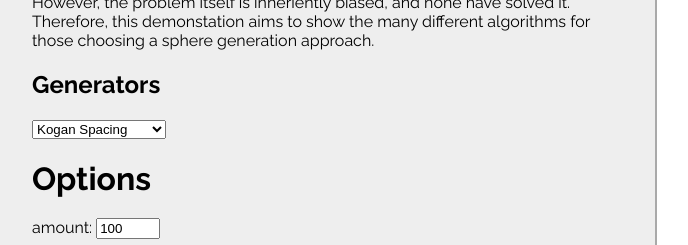
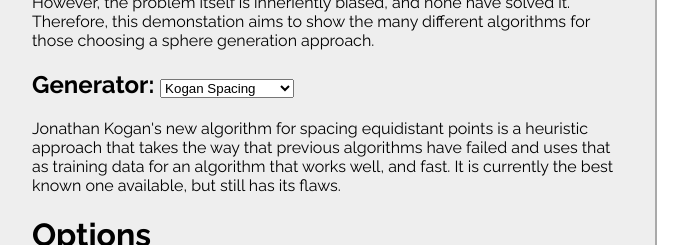
Before and after one commit to LeoDog896/point-sphere, a SvelteKit app: page / in a window 1280 px wide. Shown: the part 305-550 px from the top of the page, without its empty margins (0-688 px from the left). Built offline with nearby package versions, Linux system fonts and the light colour scheme.

Commit message:
feat: show generator information on sidebar

```diff
--- a/src/lib/methods/index.ts
+++ b/src/lib/methods/index.ts
@@ -85,7 +85,8 @@ export const generators: SphereGenerator[] = [
 		name: 'UV Sphere',
 		pure: true,
 		offset: [0, 0, 0],
-		description: "The UV Sphere is mainly meant to design a clean UV map for spheres, but it also is seldom used for point generation on spheres. However, it is barely accurate.",
+		description:
+			'The UV Sphere is mainly meant to design a clean UV map for spheres, but it also is seldom used for point generation on spheres. However, it is barely accurate.',
 		gen: uvSphere,
 		params: [
 			{
@@ -102,4 +103,4 @@ export const generators: SphereGenerator[] = [
 			}
 		]
 	}
-]
+];
--- a/src/routes/+page.svelte
+++ b/src/routes/+page.svelte
@@ -50,15 +50,21 @@
 			approach.
 		</p>
 
-		<h2>Generators</h2>
+		{#if generator}
+			<h2>
+				Generator: <select bind:value={generatorName}>
+					{#each generators as gen}
+						<option value={gen.name}>
+							{gen.name}
+						</option>
+					{/each}
+				</select>
+			</h2>
 
-		<select bind:value={generatorName}>
-			{#each generators as gen}
-				<option value={gen.name}>
-					{gen.name}
-				</option>
-			{/each}
-		</select>
+			<p>
+				{generator.description}
+			</p>
+		{/if}
 
 		{#if generator}
 			<h1>Options</h1>
@@ -77,7 +83,9 @@
 			{/each}
 
 			{#if !generator.pure}
-				<button on:click={() => (points = params ? generator?.gen(...params) : undefined)}>Generate</button>
+				<button on:click={() => (points = params ? generator?.gen(...params) : undefined)}
+					>Generate</button
+				>
 			{/if}
 		{/if}
 
```
